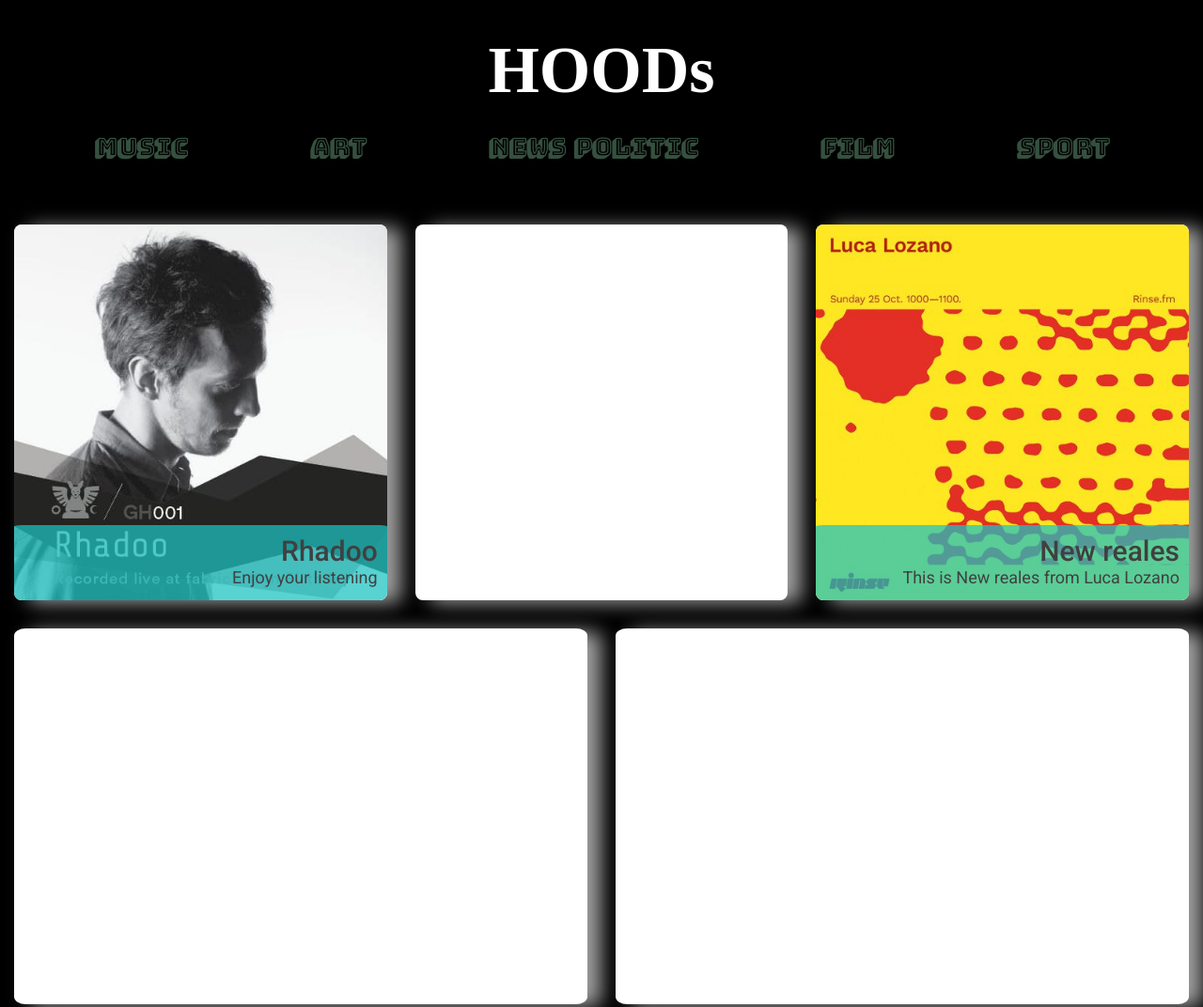
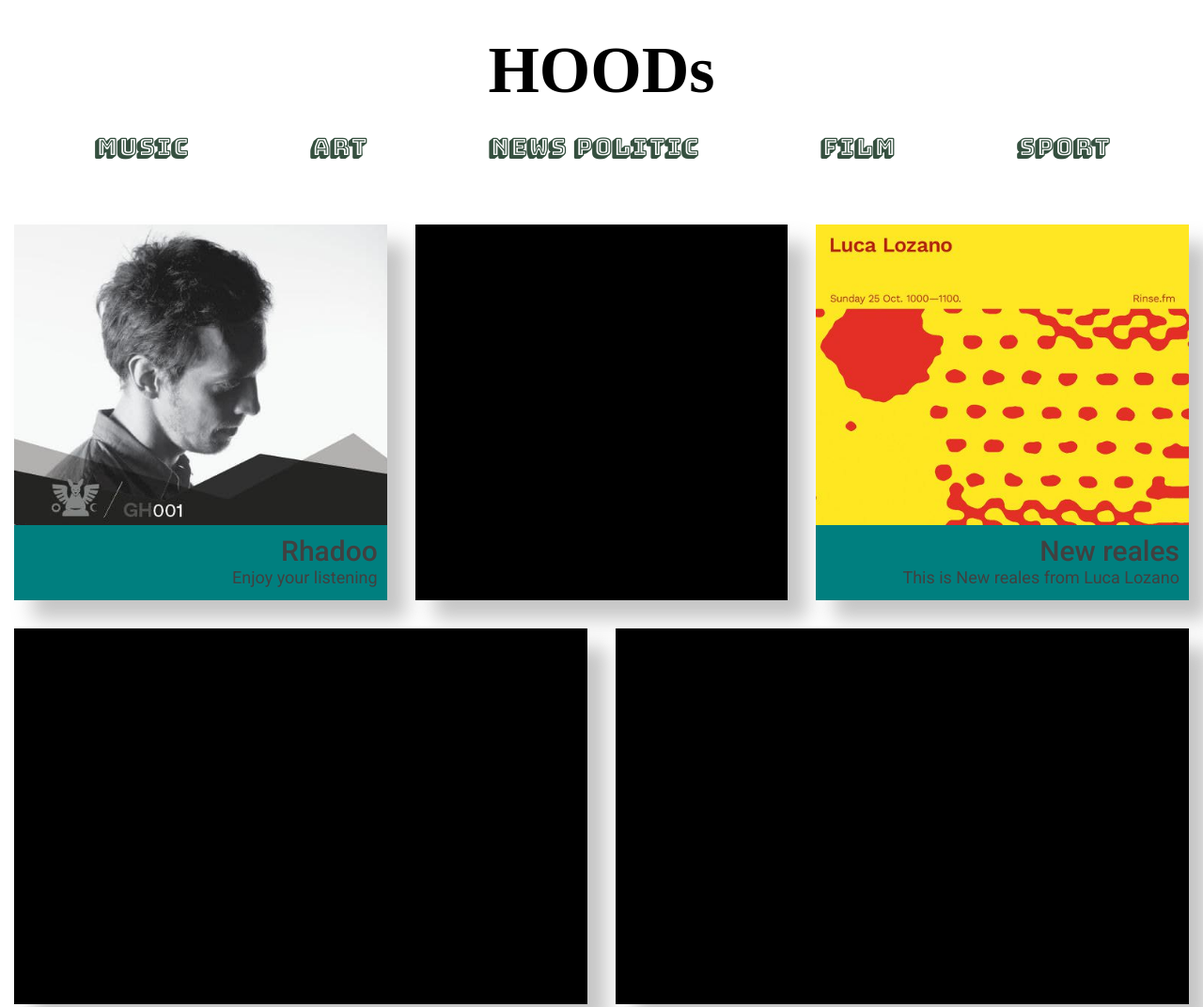
Before and after one commit to DimaChuiko/hoods, a plain HTML site: page index.html in a window 1280 px wide. Shown: the top 1072 px of the page at 94% size. Drawn offline with nearby package versions, Linux system fonts and the light colour scheme; a web font is replaced by a local one.

Commit message:
new file

```diff
--- a/css/main.css
+++ b/css/main.css
@@ -1,4 +1,3 @@
-@charset "UTF-8";
 * {
   padding: 0;
   margin: 0;
@@ -11,11 +10,11 @@ html {
   font-size: 62.5%; }
 
 body {
-  background: #000000; }
+  background: #fff; }
 
 h1 {
   font: 900 5.3rem "Roboto";
-  color: #ffffff;
+  color: #000;
   text-align: center; }
 
 h2 {
@@ -45,7 +44,7 @@ a.navLink:hover {
   width: 20%;
   text-align: center;
   font: 900 7rem "Londrina Solid";
-  color: #fff;
+  color: #000;
   margin: 5px; }
 
 li {
@@ -91,12 +90,11 @@ li {
 .news .article {
   width: 33.33%;
   height: 400px;
-  -webkit-box-shadow: 15px 3px 20px rgba(187, 187, 187, 0.85);
-  box-shadow: 15px 3px 20px rgba(187, 187, 187, 0.85);
+  -webkit-box-shadow: 20px 20px 20px 0px rgba(187, 187, 187, 0.85);
+  box-shadow: 20px 20px 20px 0px rgba(187, 187, 187, 0.85);
   margin: 15px;
-  background: #fff;
+  background: #000;
   position: relative;
-  border-radius: 2%;
   overflow: hidden; }
 
 .news .article {
@@ -109,14 +107,12 @@ li {
   text-align: right;
   right: 0;
   bottom: 0;
-  background-color: #1dc4c4b8;
-  border-radius: 2%;
+  background-color: #007F7FFF;
   padding: 10px; }
 
 .row img {
   width: 100%;
   height: 100%;
-  border-radius: 2%;
   -webkit-transform: scale(1, 1);
   transform: scale(1, 1);
   -webkit-transition: -webkit-transform 0.4s cubic-bezier(0.165, 0.84, 0.44, 1);
@@ -129,39 +125,8 @@ li {
   transform: scale(1.03, 1.03); }
 
 .article .linkArticle {
-  position: absolute;
-  width: 100%;
-  height: 100%; }
+  position: absolute; }
 
-/*--
-div[class^="hoverbox"] img {
-    -webkit-transition: transform 0.4s cubic-bezier(.165,.84,.44,1);
-    transition: transform 0.4s cubic-bezier(.165,.84,.44,1);
-}
-    img {
-    width: auto;
-    max-width: 100%;
-    height: auto;
-}
-div[class^="hoverbox"] {
-    overflow: hidden;
-    position: relative;
-    -webkit-transform: translate3d(0,0,0);
-    transform: translate3d(0,0,0);
-    display: inline-block;
-}
-//блок с легким затемнением
-.hoverbox-8 a:before, .hoverbox-9 a:before, .hoverbox-10 a:before {
-    content: '';
-    position: absolute;
-    top: 0;
-    left: 0;
-    z-index: 1;
-    opacity: 0;
-    background: rgba(255,255,255,.1);
-    width: 100%;
-    height: 100%;
-    -webkit-transition: ease-out 0.12s;
-    transition: ease-out 0.12s;
-}
---*/
+.wrapper .footer {
+  padding: 20px;
+  background: #F77; }
--- a/index.html
+++ b/index.html
@@ -29,6 +29,8 @@
        </nav>
      </div>
    </header>
+<!--             main                 -->
+<main class="mainContent">
  <section class="news">
   <div class="gridContainer flex2">
     <h2></h2>
@@ -53,7 +55,7 @@
         </a>
       </article>
     </div>
-      <div class="row">
+    <div class="row mediumPost">
       <article id="art" class="article"></article>
       <article id="film" class="article"></article>
     </div>
@@ -73,6 +75,13 @@
     </div>
   </div>
 </section>
+</main>
+<!--             //main                 -->
+<footer class="footer">
+  <h1 class="blockLogo">
+    <a class="logo" href="">HOODs</a>
+  </h1>
+</footer>
 </div>
 <!------------------------------- script ----------------------------------->
 <script src="https://code.jquery.com/jquery-3.1.1.slim.min.js" integrity="sha384-A7FZj7v+d/sdmMqp/nOQwliLvUsJfDHW+k9Omg/a/EheAdgtzNs3hpfag6Ed950n" crossorigin="anonymous"></script>
```
Also changed, not shown: css/main.min.css, 1 other file. Lines whose indentation alone changed are shown as unchanged.
